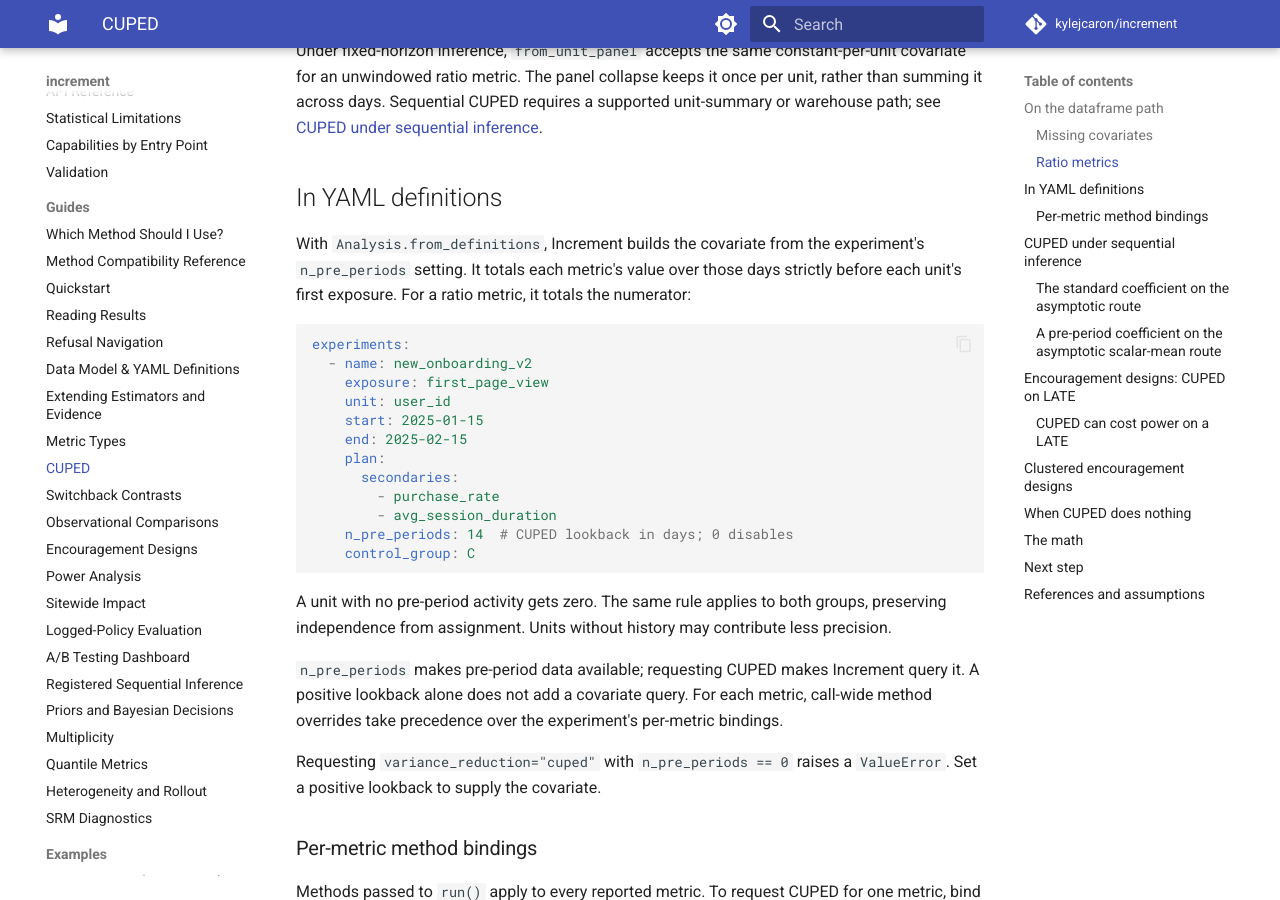
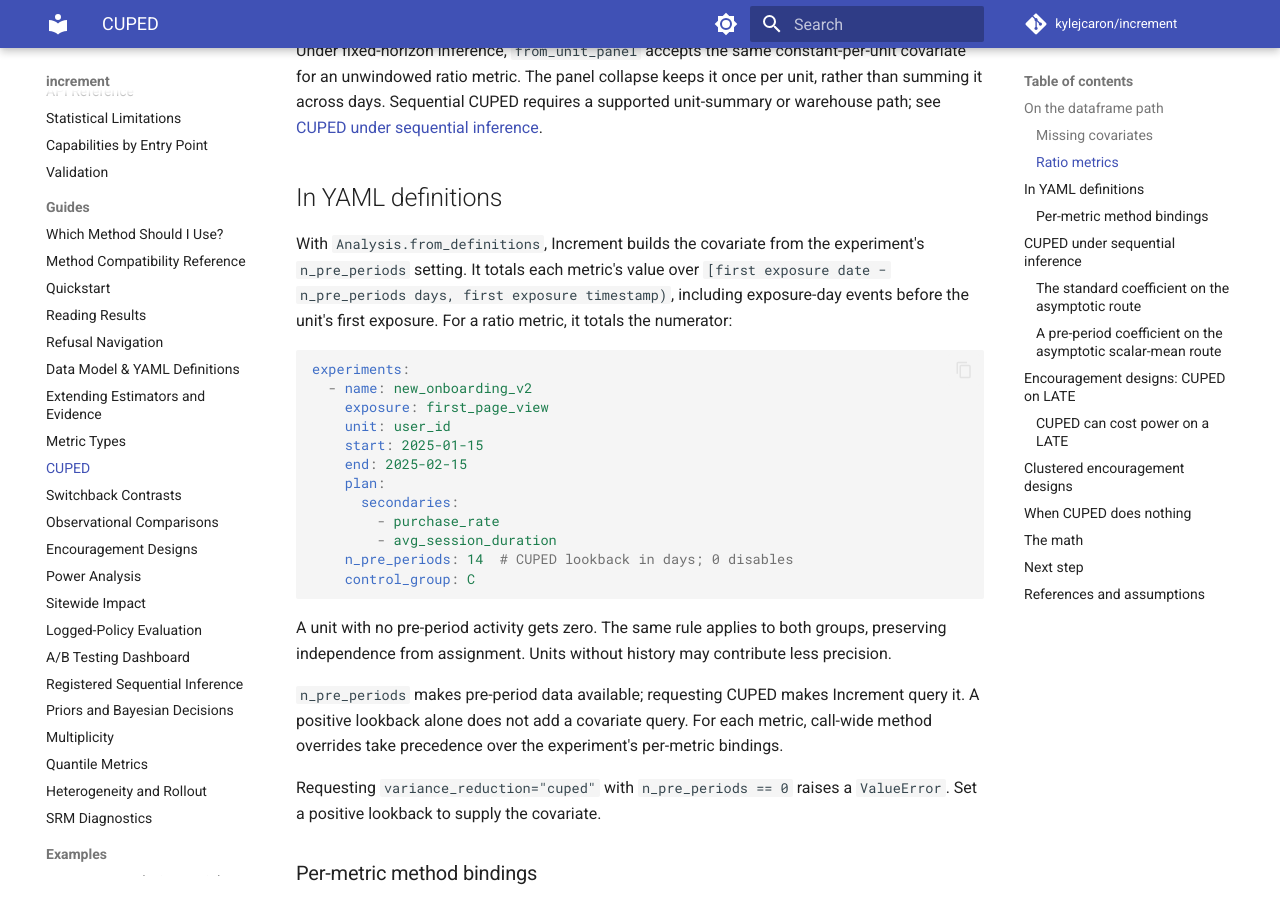
Before and after one commit to kylejcaron/increment, an MkDocs documentation site: the page built from docs/guides/cuped.md, in a window 1280 px wide and 900 px high, scrolled down 3245 px. Built offline with MkDocs 1.6.1 and Material for MkDocs 9.7.7, drawn with Linux system fonts in a browser that asks for light colours; comment, search, counter and statistics services are not loaded.

Commit message:
Correct breakout and CUPED guide details

````diff
--- a/docs/guides/cuped.md
+++ b/docs/guides/cuped.md
@@ -171,7 +171,8 @@ see [CUPED under sequential inference](#cuped-under-sequential-inference).
 
 With `Analysis.from_definitions`, Increment builds the covariate from
 the experiment's `n_pre_periods` setting. It totals each metric's value
-over those days strictly before each unit's first exposure. For a ratio
+over `[first exposure date − n_pre_periods days, first exposure timestamp)`,
+including exposure-day events before the unit's first exposure. For a ratio
 metric, it totals the numerator:
 
 ```yaml
````
Also changed, not shown: docs/guides/compatibility.md (+1 -1 lines), docs/guides/data-model.md (+1 -0 lines), 1 other file.
